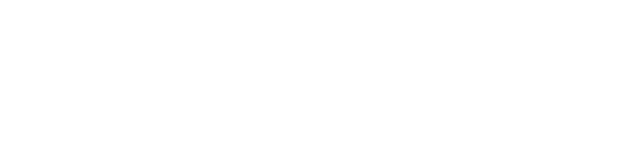
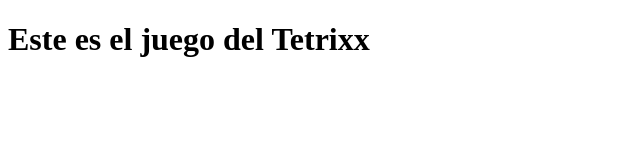
Before and after one commit to Alejandro-Quiceno-Perez/juegoTetrix, a plain HTML site: page index.html in a window 1280 px wide. Shown: the whole page, without its empty margins (0-640 px from the left). Drawn offline with Linux system fonts and the light colour scheme.

Commit message:
Se añadio el titulo del proyecto

```diff
--- a/index.html
+++ b/index.html
@@ -7,6 +7,6 @@
     <title>Juego Tetrixx</title>
 </head>
 <body>
-
+    <h1>Este es el juego del Tetrixx</h1>
 </body>
 </html>
```
